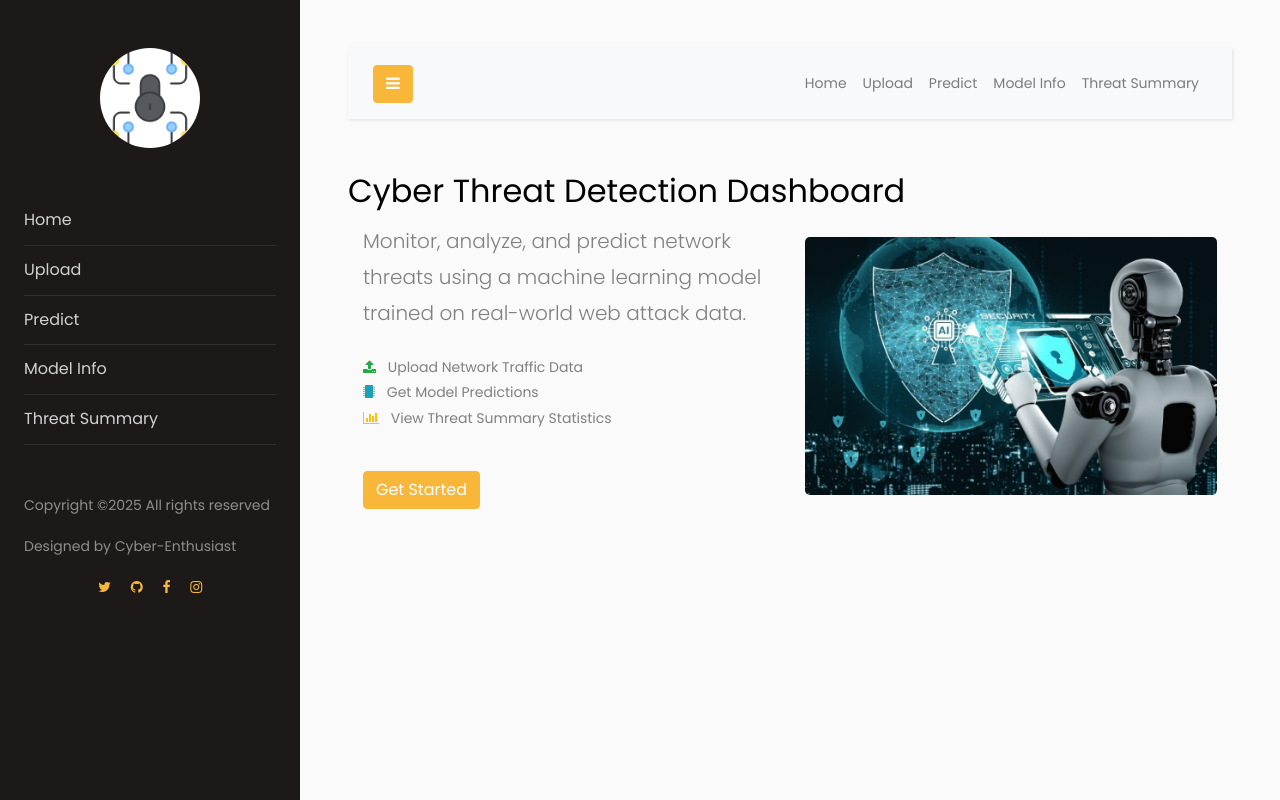
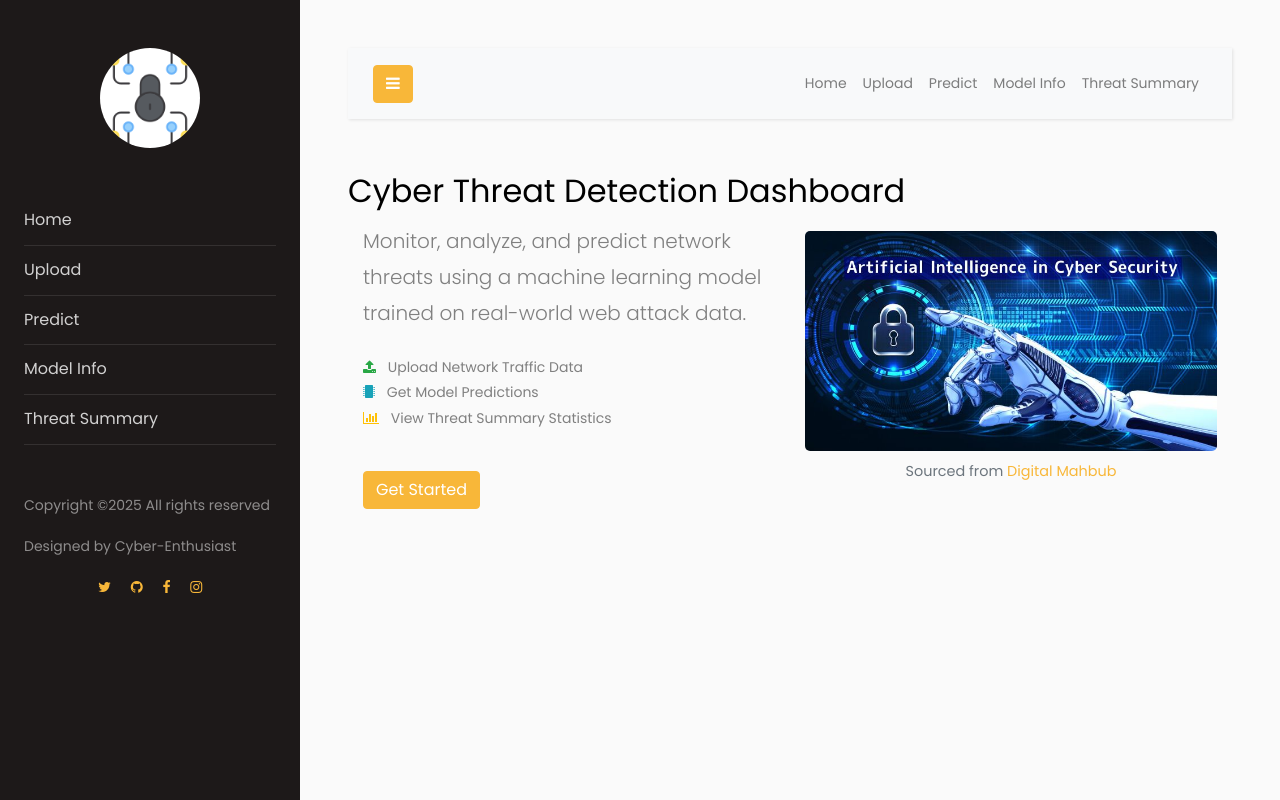
Before and after one commit to cyber-enthusiast-1/web-attack-detector, a Flask app: page / in a window 1280 px wide. Run offline with Flask 3, Linux system fonts and the light colour scheme; parts of the project's set-up code (start-up, migrations or seed data) failed here and were passed over; some libraries are stand-ins or nearby versions.

Commit message:
Updated home.html

```diff
--- a/web-attack/templates/home.html
+++ b/web-attack/templates/home.html
@@ -21,8 +21,14 @@
             <a href="{{ url_for('upload_data') }}" class="btn btn-primary mt-4">Get Started</a>
         </div>
         <div class="col-md-6 text-center">
-            <!-- the image has been sourced from https://community.nasscom.in/communities/cyber-security-privacy/transformative-impact-ai-cybersecurity-practices -->
-            <img src="{{ url_for('static', filename='images/ai_cyber_security.png') }}" class="img-fluid" style="border-radius: 5px;" alt="Cyber Monitoring">
+            <!-- the image has been sourced from https://digitalmahbub.com/ai-in-cyber-security/ -->
+
+            <figure>
+                <img src="{{ url_for('static', filename='images/cyber-security.jpg') }}" class="img-fluid" style="border-radius: 5px;" alt="Cyber Monitoring">
+                <figcaption class="text-muted mt-2" style="font-size: 0.9rem;">
+                    Sourced from <a href="https://digitalmahbub.com/ai-in-cyber-security/" target="_blank">Digital Mahbub</a>
+                </figcaption>
+            </figure>
         </div>
     </div>
 </section>
```
